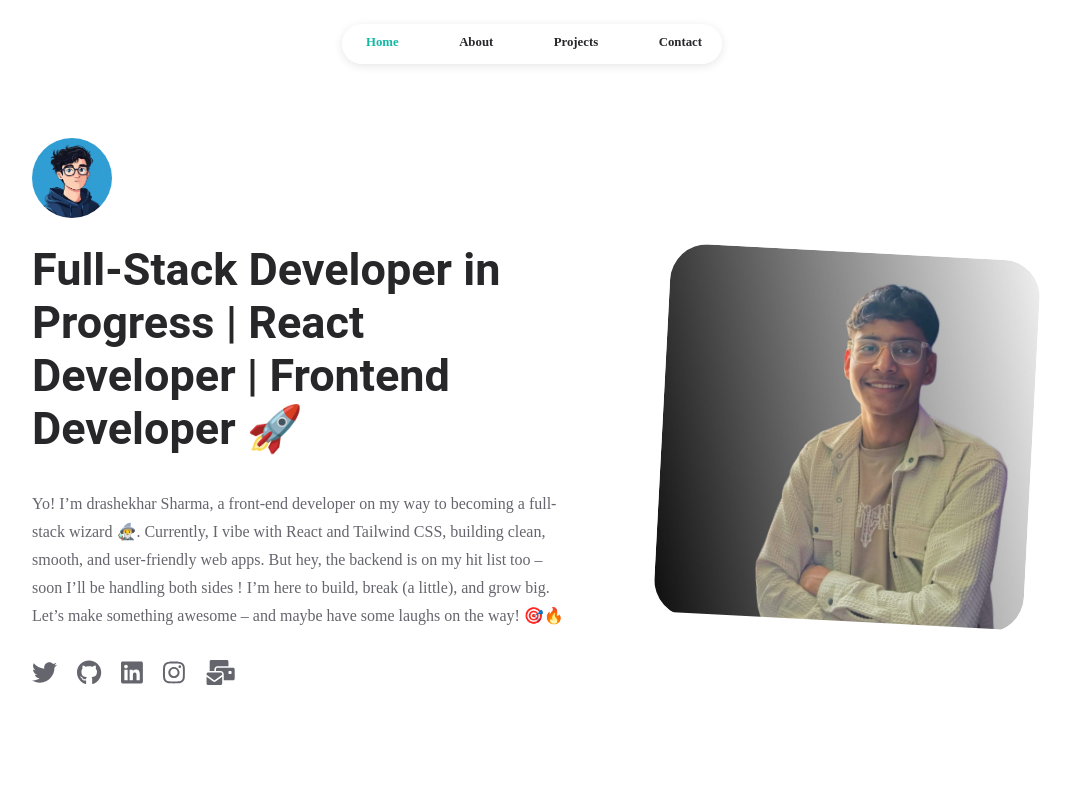
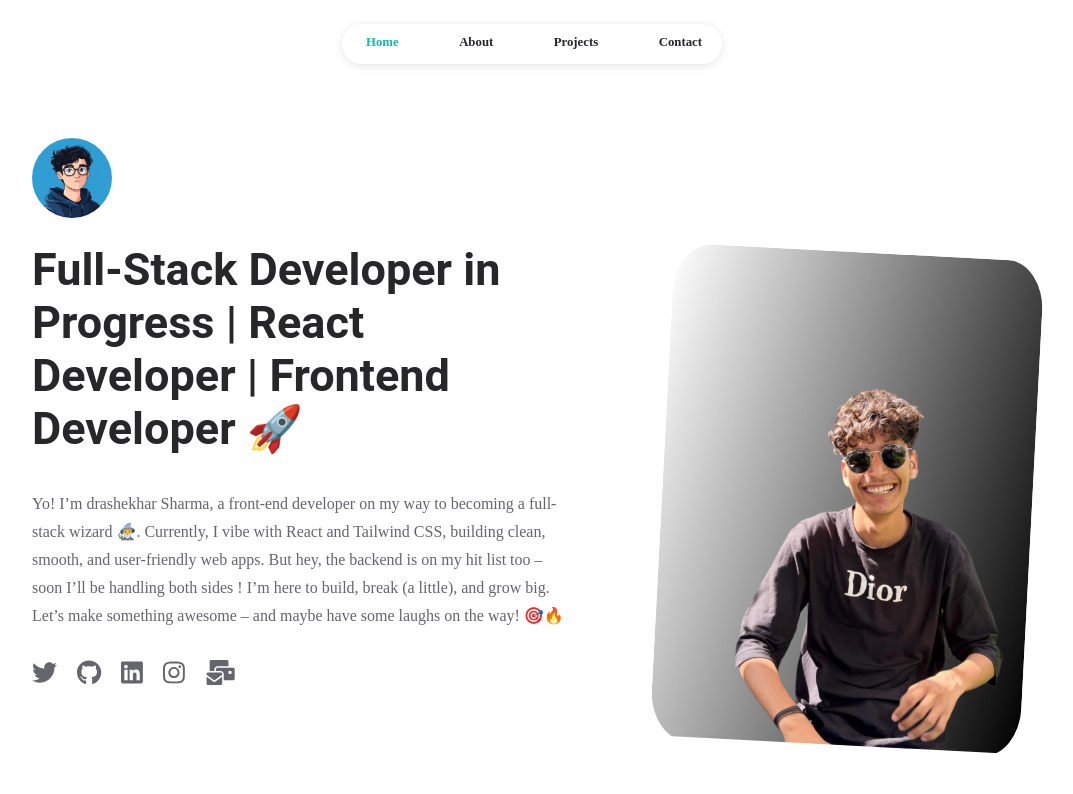
Before and after one commit to Shekharsharma264/myPortfolio, a React (Vite) app: page / in a window 1280 px wide. Shown: the top 794 px of the page, without its empty margins (108-1181 px from the left). Built offline with nearby package versions, Linux system fonts and the light colour scheme; grey boxes are pictures that could not be loaded.

Commit message:
Update profile photo

```diff
--- a/src/pages/homepage.jsx
+++ b/src/pages/homepage.jsx
@@ -98,7 +98,7 @@ const Homepage = () => {
               <div className="homepage-first-area-right-side">
                 <div className="homepage-image-container">
                   <div className="homepage-image-wrapper">
-                    <img src="mynewimage.jpg" alt="" className="homepage-image" />
+                    <img src="newPortfolioPic.jpeg" alt="" className="homepage-image" />
                   </div>
                 </div>
               </div>
```
Also changed, not shown: public/newPortfolioPic.jpeg (added), public/portfolioPic.jpeg (added).
